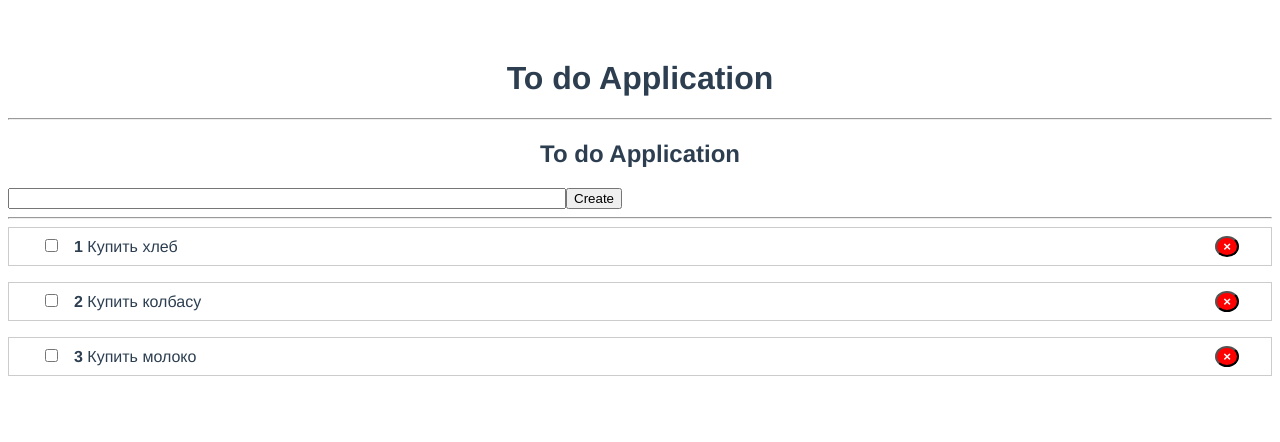
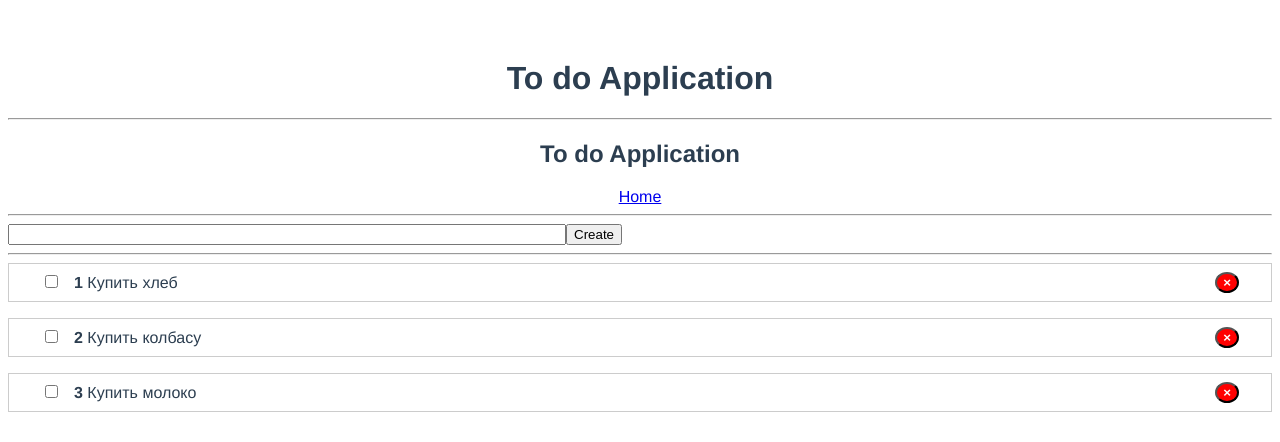
Before and after one commit to alexvasoff/vue_todo, a Vue app: page /todos in a window 1280 px wide. Shown: the top 442 px of the page. Built offline with nearby package versions, Linux system fonts and the light colour scheme; no server answers.

Commit message:
Изменены ссылки с <a> на router-link

```diff
--- a/src/views/Home.vue
+++ b/src/views/Home.vue
@@ -4,7 +4,7 @@
 
     <p> asdasdf dgf sdgfsd gsfd gsfd gsdf g</p>
 
-    <a href="/todos">Todos</a>
+    <router-link to="/todos">Todos</router-link>
   </div>
 </template>
 
--- a/src/views/Todos.vue
+++ b/src/views/Todos.vue
@@ -1,6 +1,8 @@
 <template>
   <div>
     <h2>To do Application</h2>
+    <router-link to="/">Home</router-link>
+    <hr>
     <AddTodo
         v-on:add-todo="addTodo"
     />
```
